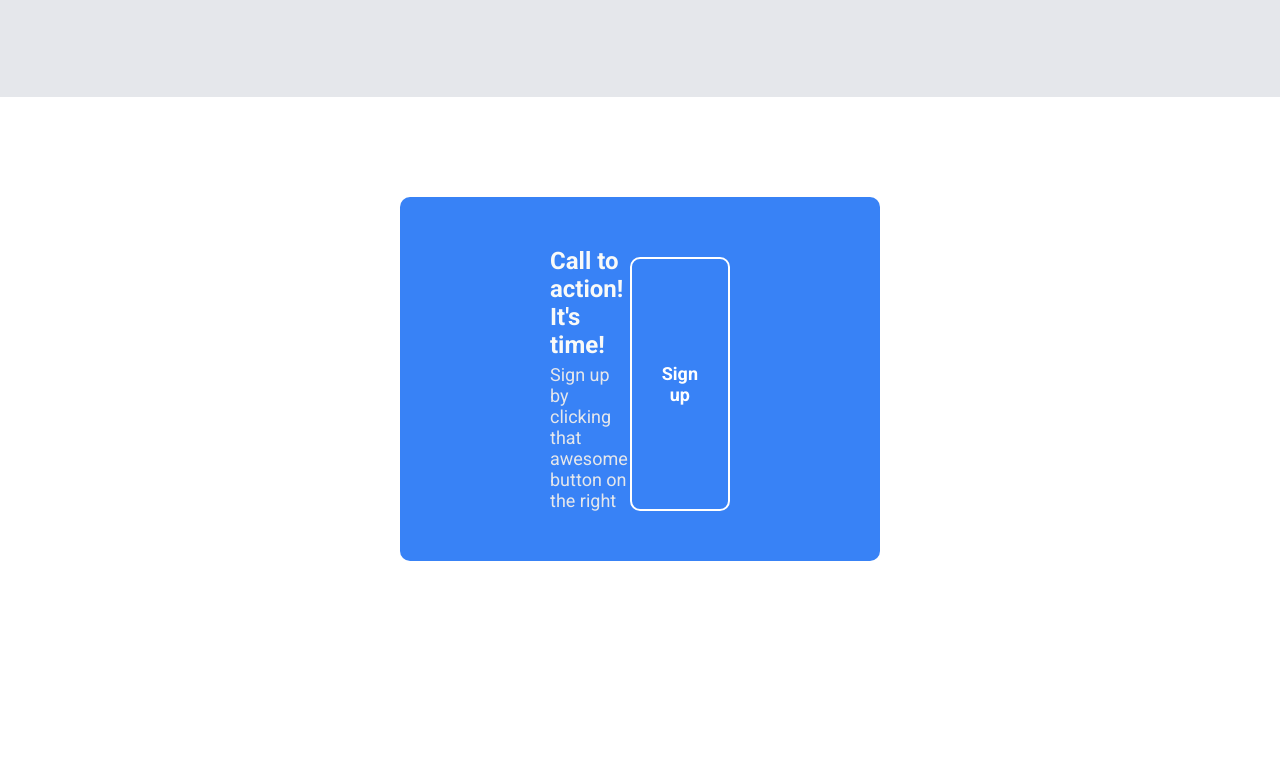
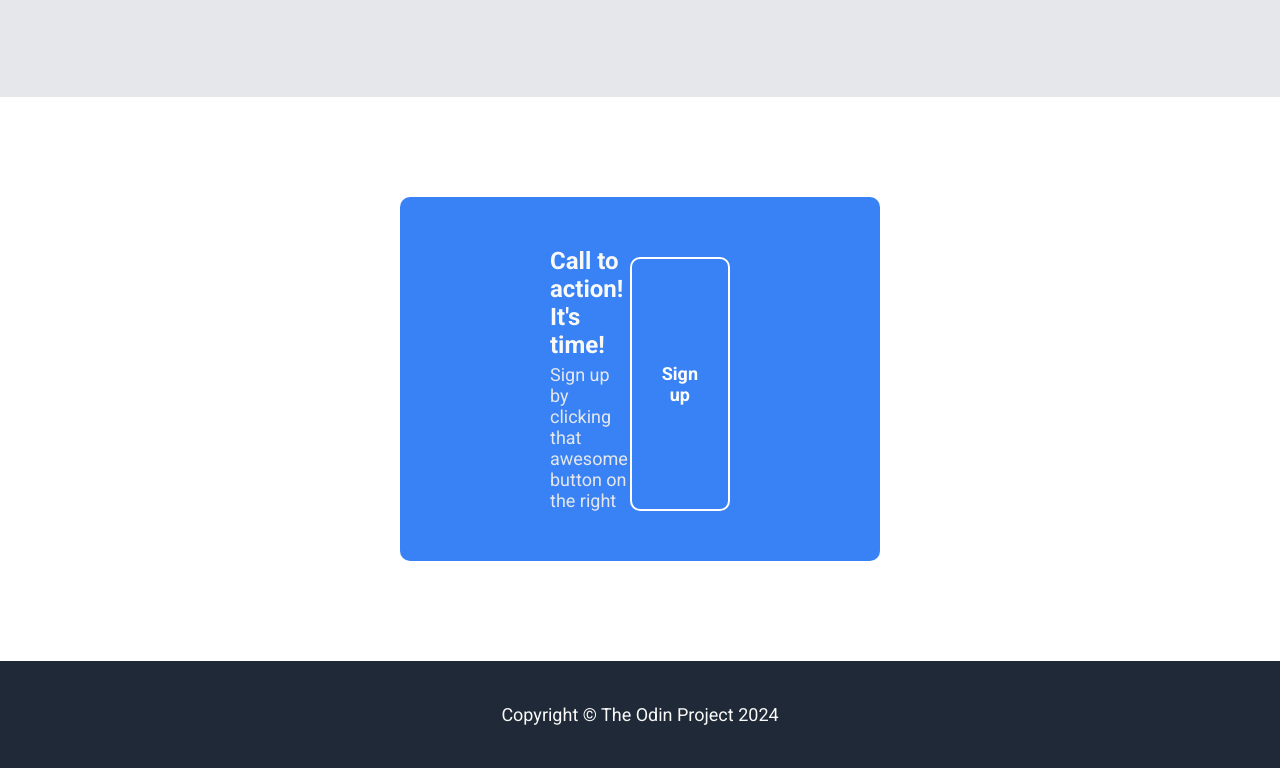
Before and after one commit to sofiabsv/landing-page, a plain HTML site: page index.html in a window 1280 px wide. Shown: the part 1869-2637 px from the top of the page. Before the commit the page ends 2530 px from the top, so only its background shows below. Drawn offline with Linux system fonts and the light colour scheme.

Commit message:
Added Footer section and styling

```diff
--- a/index.html
+++ b/index.html
@@ -85,11 +85,10 @@
         </div>
         <button class="sign-up-button">Sign up</button>
       </div>
-      <!--
+
       <div class="footer">
-        <p>Copyright</p>
+        <p>Copyright &#169; The Odin Project 2024</p>
       </div>
-      -->
     </div>
   </body>
 </html>
--- a/styles.css
+++ b/styles.css
@@ -146,3 +146,13 @@ img {
   font-size: 18px;
   border-radius: 10px;
 }
+
+.footer {
+  display: flex;
+  background-color: #1f2937;
+  justify-content: center;
+  align-items: center;
+  color: #f9faf8;
+  padding: 25px 0;
+  font-size: 18px;
+}
```
